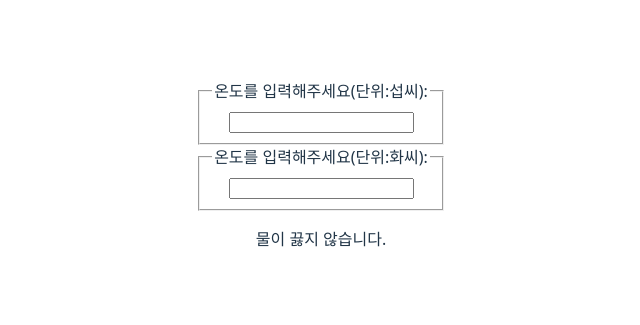
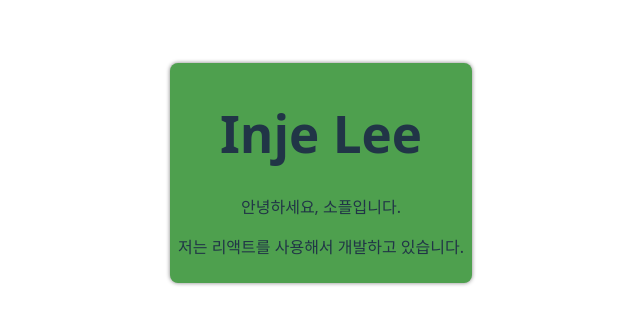
Before and after one commit to Hongyejinjin/first-met-react-practice-v19, a React (Vite) app: page / in a window 1280 px wide. Shown: the part 227-552 px from the top of the page, without its empty margins (319-959 px from the left). Built offline with nearby package versions, Linux system fonts and the light colour scheme.

Commit message:
Chapter13 practice updated.

```diff
--- /dev/null
+++ b/src/chapter_13/Card.jsx
@@ -0,0 +1,19 @@
+function Card(props) {
+    const { title, backgroundColor, children } = props;
+
+    return (
+        <div
+            style={{
+                margin: 8,
+                padding: 8,
+                borderRadius: 8,
+                boxShadow: '0px 0px 4px grey',
+                backgroundColor: backgroundColor || 'white',
+            }}>
+            {title && <h1>{title}</h1>}
+            {children}
+        </div>
+    );
+}
+
+export default Card;
--- /dev/null
+++ b/src/chapter_13/ProfileCard.jsx
@@ -0,0 +1,14 @@
+import Card from './Card';
+
+function ProfileCard(props) {
+    return (
+        <Card
+            title='Inje Lee'
+            backgroundColor='#4ea04e'>
+            <p>안녕하세요, 소플입니다.</p>
+            <p>저는 리액트를 사용해서 개발하고 있습니다.</p>
+        </Card>
+    );
+}
+
+export default ProfileCard;
--- a/src/main.jsx
+++ b/src/main.jsx
@@ -13,10 +13,11 @@
 import AttendanceBook from './chapter_10/AttendanceBook';
 import SignUp from './chapter_11/SignUp';
 import Calculator from './chapter_12/Calculator';
+import ProfileCard from './chapter_13/ProfileCard';
 
 const root = createRoot(document.getElementById('root'));
 root.render(
     <StrictMode>
-        <Calculator />
+        <ProfileCard />
     </StrictMode>
 );
```
